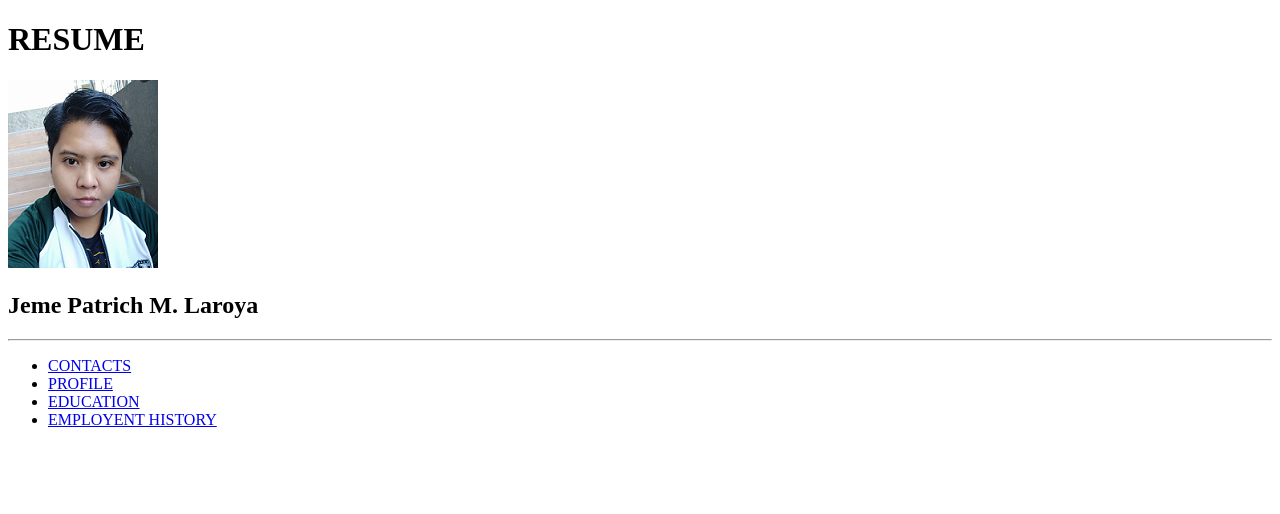
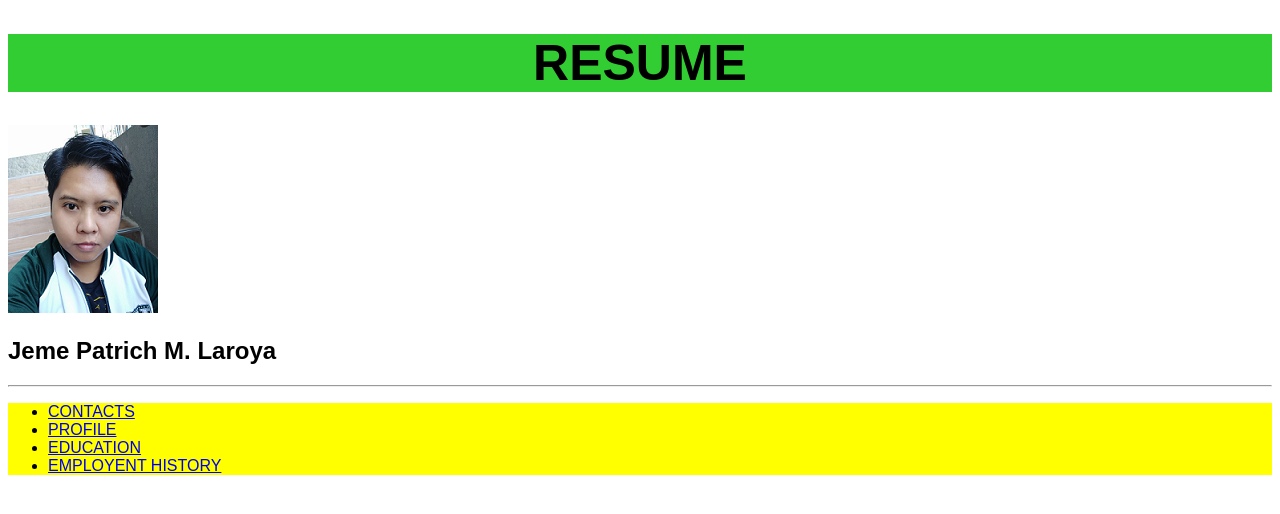
Before and after one commit to jemelaroya/Resume, a plain HTML site: page index.html in a window 1280 px wide. Drawn offline with Linux system fonts and the light colour scheme.

Commit message:
Add files via upload

```diff
--- /dev/null
+++ b/index.css
@@ -0,0 +1,4 @@
+h1{font-family: Arial;
+text-align: center; background-color: #32CD32; font-size: 50px;	}
+ul{	background-color: yellow;}
+body {font-family: sans-serif; background-color: white;}
--- a/index.html
+++ b/index.html
@@ -2,7 +2,7 @@
 <html>
 <head>
 	<title>Resume</title>
-	<link rel="stylesheet" type="text/css" href="Resume.css">
+	<link rel="stylesheet" type="text/css" href="index.css">
 
 </head>
 <body>
```
